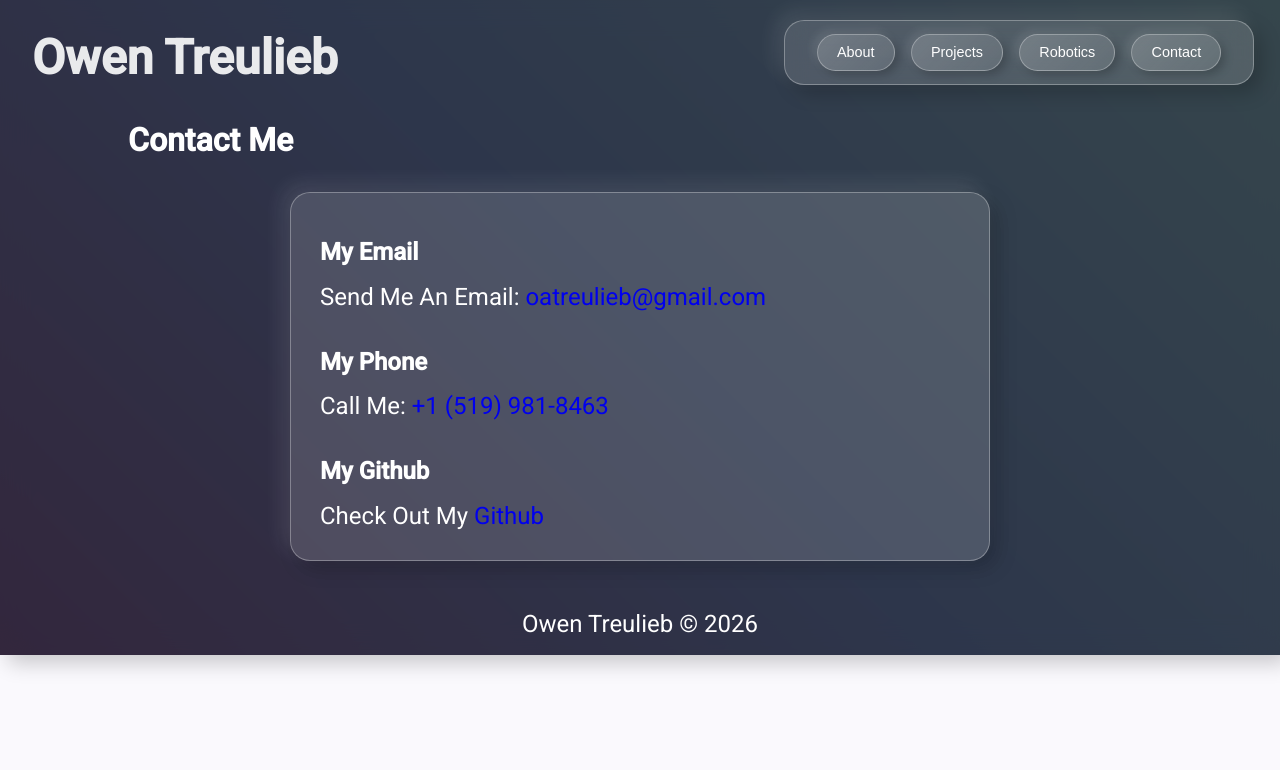
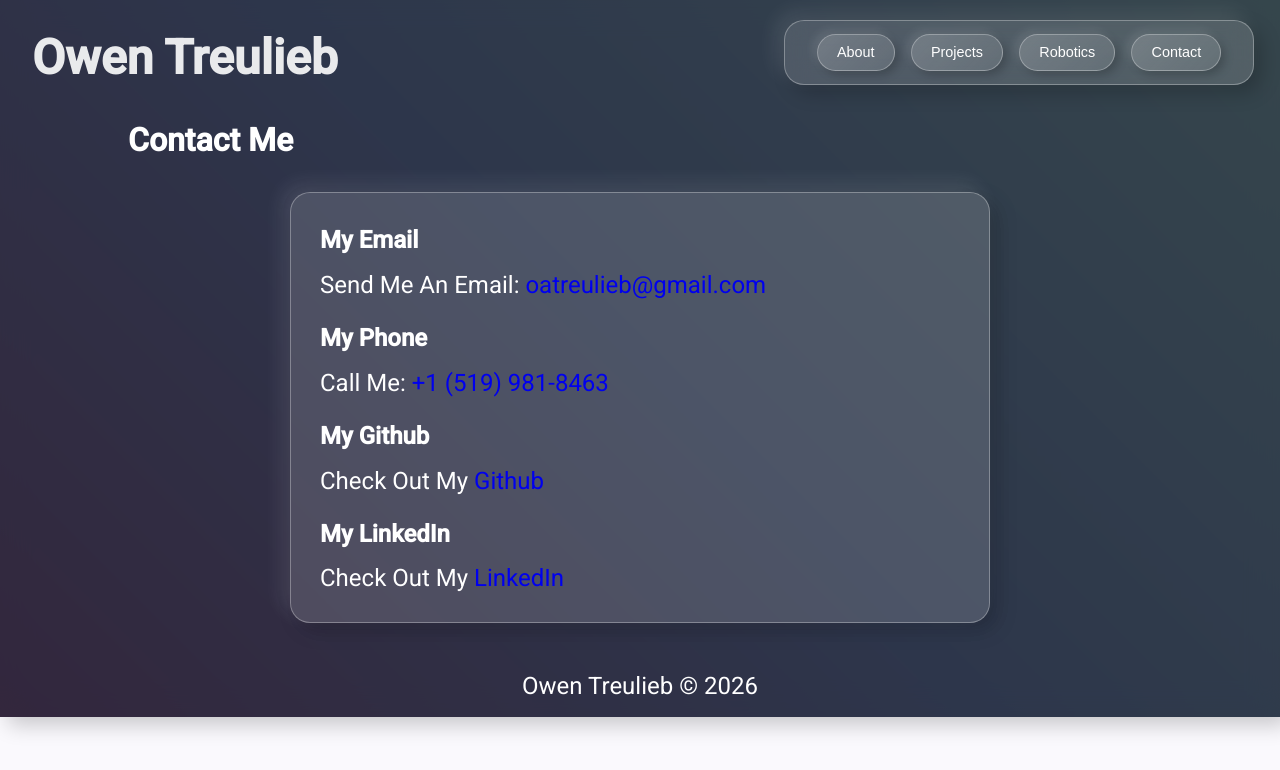
Before and after one commit to OwenTreulieb/Owen-Treulieb-Portfolio, an Angular app: page /contact in a window 1280 px wide. Shown: the top 770 px of the page. Built offline with nearby package versions, Linux system fonts and the light colour scheme.

Commit message:
Small CSS changes

```diff
--- a/src/app/contact/contact.html
+++ b/src/app/contact/contact.html
@@ -9,4 +9,7 @@
   <br>
   <h2>My Github</h2>
   <p>Check Out My <a href="https://github.com/MShinyy">Github</a></p>
+  <br>
+  <h2>My LinkedIn</h2>
+  <p>Check Out My <a href="https://www.linkedin.com/in/owen-treulieb-1572622a4/">LinkedIn</a></p>
 </div>
--- a/src/app/robotics/robotics.css
+++ b/src/app/robotics/robotics.css
@@ -13,6 +13,6 @@ h1 {
   margin-bottom: 1.3em;
 }
 
-.content-box {
-  width: 70%;
-}
+/*.content-box {*/
+/*  width: 60%;*/
+/*}*/
--- a/src/styles.css
+++ b/src/styles.css
@@ -4,6 +4,7 @@ html, body { height: 100%; }
 body { margin: 0; font-family: Roboto, "Helvetica Neue", sans-serif; }
 
 h1 { margin-left: 4em }
+h2 { margin-top: 0.5rem }
 
 aside {
   margin-left: 20px;
```
